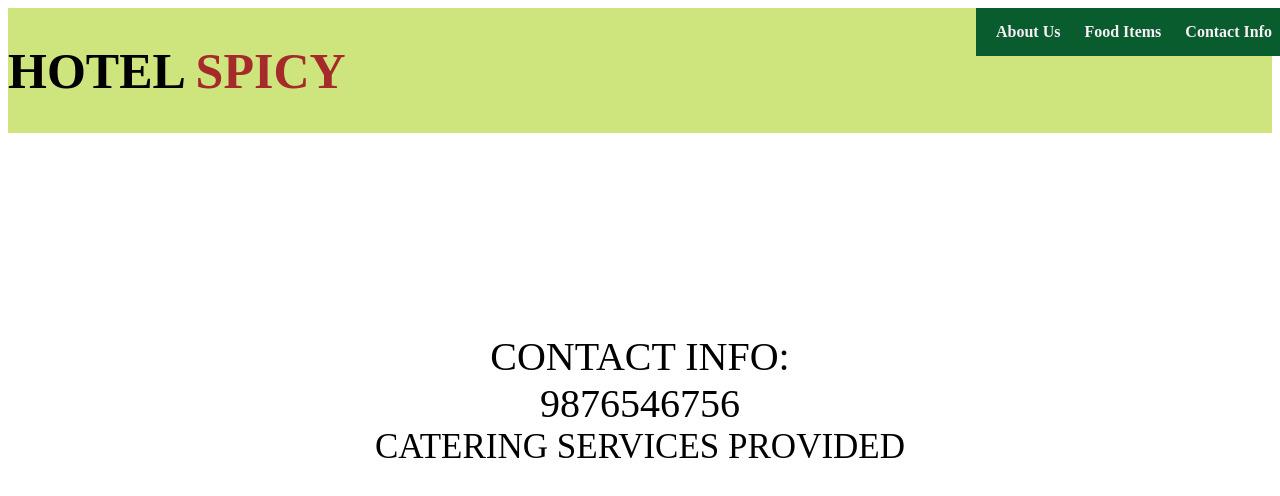
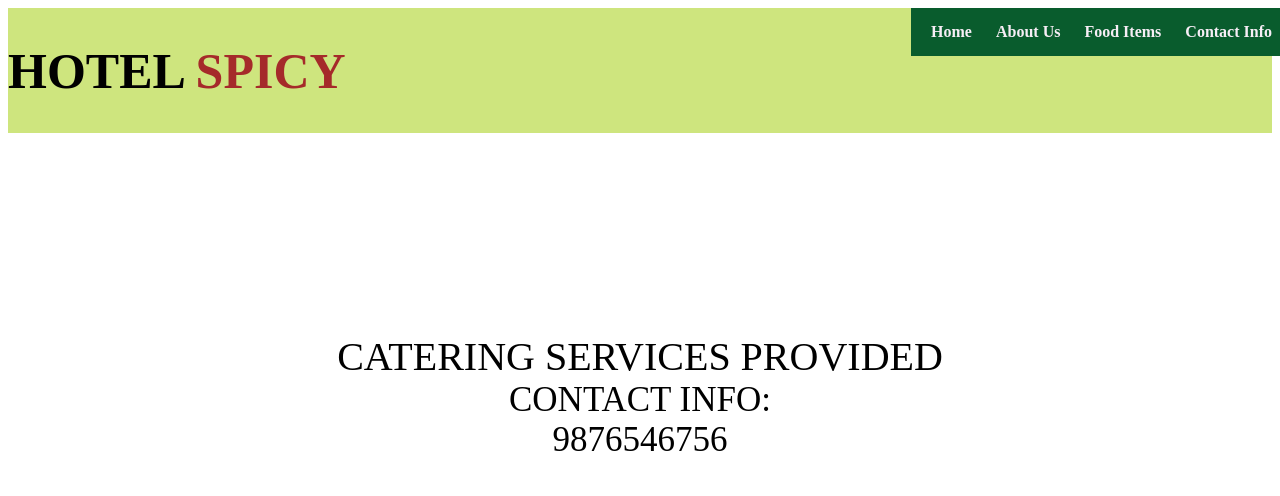
Before and after one commit to Sowmiya-Mani/basic-frontent, a plain HTML site: page contact.html in a window 1280 px wide. Drawn offline with Linux system fonts and the light colour scheme.

Commit message:
Update contact.html

```diff
--- a/contact.html
+++ b/contact.html
@@ -13,6 +13,7 @@
         <h1>HOTEL <span>SPICY</span></h1>
     <nav class="navbar">
         <ul>
+            <li><a href="index.html">home</a></li>
             <li><a href="about.html">about us</a></li>
             <li><a href="fooditems.html">food items</a></li>
             <li><a href="contact.html">contact info</a></li>
@@ -21,8 +22,9 @@
     </nav>
     </div>
     <div class="con">
-    <p1>CONTACT INFO: <br> 9876546756</p1><br>
-    <p2> CATERING SERVICES PROVIDED</p2>
+        <p1> CATERING SERVICES PROVIDED</p1><br>
+    <p2>CONTACT INFO: <br> 9876546756</p2>
+
     </div>
 </body>
 </html>
```
